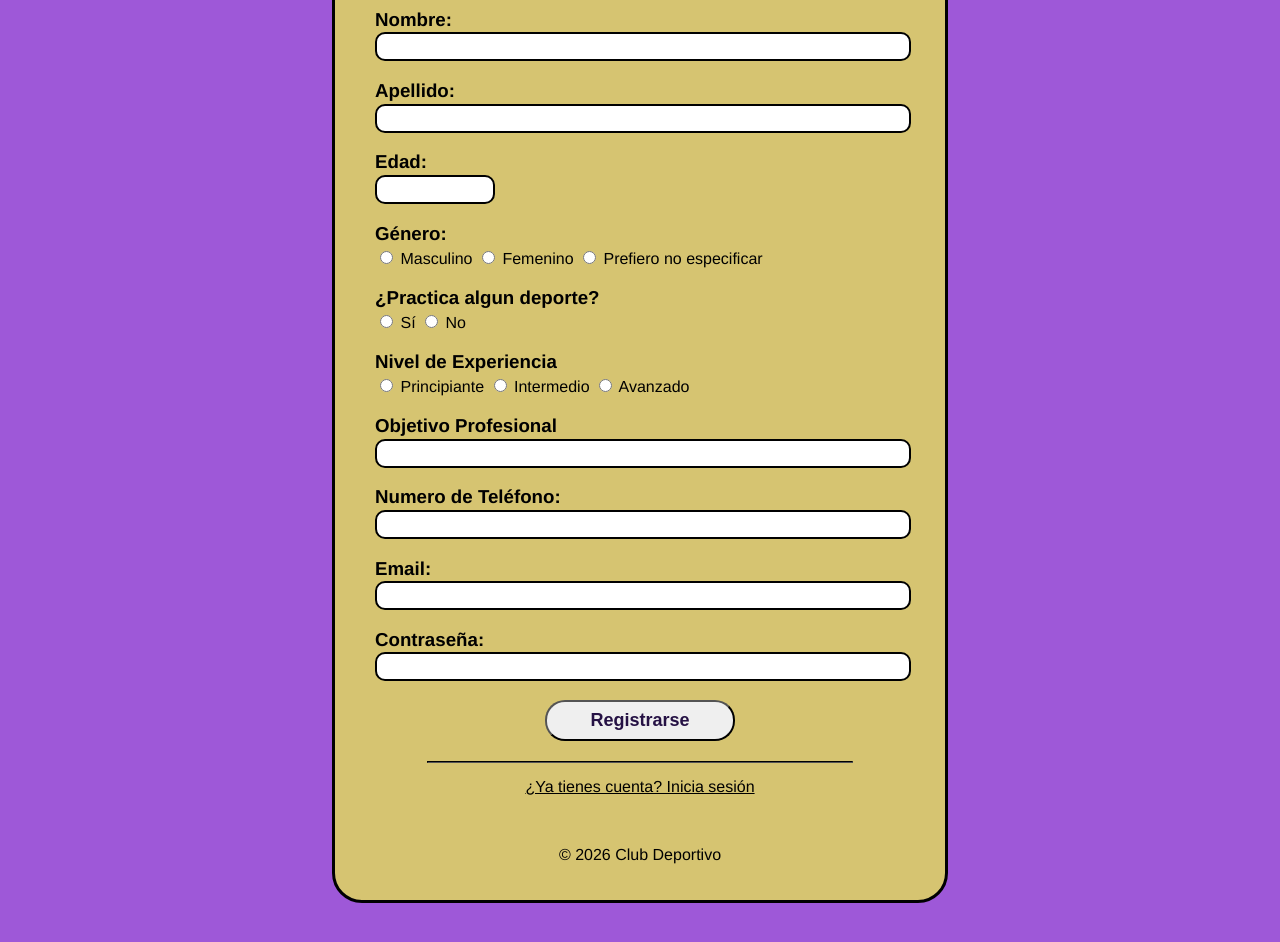
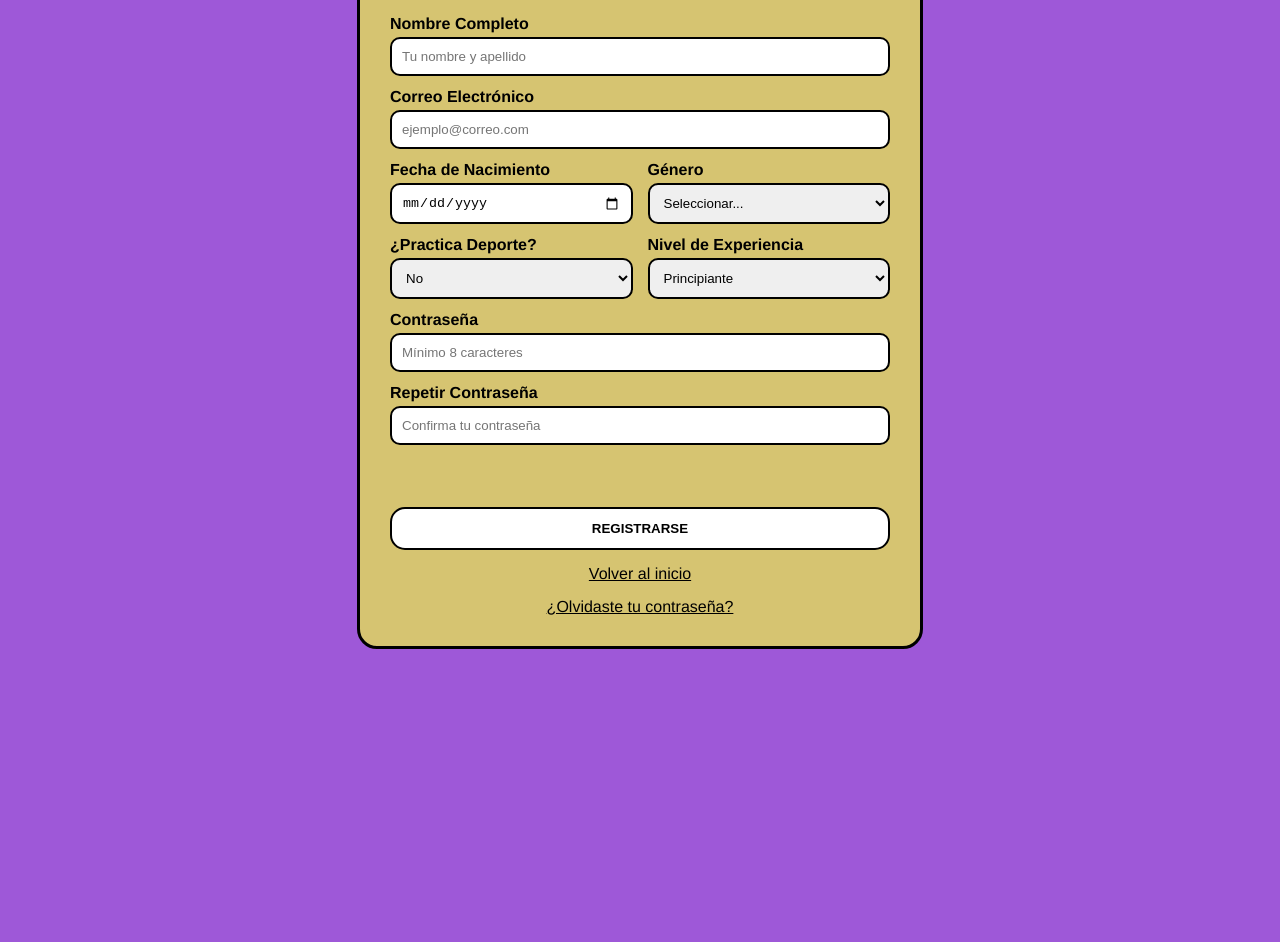
Before and after one commit to LeroMc/Unidad_1_FrontEnd_M_C, a plain HTML site: page html/registro.html in a window 1280 px wide. Shown: the part 219-1161 px from the top of the page. After the commit the page ends 898 px from the top, so only its background shows below. Drawn offline with Linux system fonts and the light colour scheme.

Commit message:
Login y Registro funcional con validaciones y campos extra, y cambios visuales pequeños

```diff
--- a/css/CSScliente.css
+++ b/css/CSScliente.css
@@ -46,7 +46,8 @@ header{
     border: 1px solid #333;
 }
 .botonesusuario button:hover{
-    background-color: rgb(229, 210, 210);
+    background-color: rgb(158, 88, 216);
+    color: white;
 }
 h1{
     text-align: Left;
@@ -150,7 +151,8 @@ hr{
     font-size: 15px;
 }
 .clases-disponibles button:hover, .horario-clase button:hover {
-    background-color: rgb(229, 210, 210);
+    background-color: rgb(158, 88, 216);
+    color: white;
 }
 .caja-bienvenida{
     border-left: 10px solid rgb(214, 196, 113);
--- a/css/CSSlogin.css
+++ b/css/CSSlogin.css
@@ -51,12 +51,13 @@ button{
     border-radius: 20px;
     width: 36%;
     margin-top: 19px;
-    font-weight: 900;
+    font-weight: 750;
     font-size: 18px;
     color: #251144;
 }
 button:hover{
-    background-color: rgb(229, 210, 210);
+    background-color: rgb(158, 88, 216);
+    color: white;
 }
 section{
     margin-top: 50px;
--- a/css/CSSrecover.css
+++ b/css/CSSrecover.css
@@ -47,7 +47,8 @@ input:hover{
     background-color: rgb(238, 234, 234);
 }
 button:hover{
-    background-color: rgb(229, 210, 210);
+    background-color: rgb(158, 88, 216);
+    color: white;
 }
 
 .hidden{
--- a/css/CSSregistro.css
+++ b/css/CSSregistro.css
@@ -1,91 +1,97 @@
-body{
+body {
     background-color: rgb(158, 88, 216);
-    font-family: example, Helvetica, sans-serif;
-    color: #000000;
-    padding: 110px;
-    text-align: center;
-
-}
-main{
-    background-color: rgb(214, 196, 113);
-    border-radius: 30px;
-    padding: 20px;
-    padding-left: 40px;
-    padding-right: 40px;
-    width: 530px;
-    margin: 0 auto;
-    border-color: black;
-    border-width: 3px;
-    border-style: solid;
-    text-align: left;
-}
-hr{
-    margin-top: 0px;
-    border-color: #000000;
-    margin-bottom: 15px;
-    width: 80%;
-}
-h3{
-    text-align: ce;
-    margin-bottom: 1.5px;
-    margin-left: 0px;
-}
-h1{
-    text-align: center;
-    font-size: 35px;
-    font-weight: 799;
+    font-family: Helvetica, sans-serif;
+    margin: 0;
 }
 
-input[type="text"],
-input[type="email"],
-input[type="password"]
-{
+header {
+    background-color: rgb(214, 196, 113);
+    padding: 10px 50px;
+    display: flex;
+    align-items: center;
+    border-bottom: 3px solid black;
+}
+
+.logo {
+    width: 200px;
+    margin-right: 20px;
+}
+
+.ContenedorCentrado {
+    display: flex;
+    justify-content: center;
+    padding: 30px 0;
+}
+
+.SeccionFormulario {
+    background-color: rgb(214, 196, 113);
+    width: 500px;
+    padding: 30px;
+    border: 3px solid black;
+    border-radius: 20px;
+}
+
+.input-group {
+    margin-bottom: 12px;
+}
+
+.input-group label {
+    display: block;
+    font-weight: bold;
+    margin-bottom: 4px;
+}
+
+.input-group input, .input-group select {
+    width: 100%;
+    padding: 10px;
+    border: 2px solid black;
     border-radius: 10px;
-    padding: 5px;
-    width: 98.5%;
-    border-color: #000000;
-    border-width: 2px;
-    border-style: solid;
+    box-sizing: border-box;
 }
-input[type="number"]{
-    border-radius: 10px;
-    padding: 5px;
-    width: 20%;
-    border-color: #000000;
-    border-width: 2px;
-    border-style: solid;
+
+.input-group-row {
+    display: flex;
+    gap: 15px;
 }
-input[type="radio"]{
-    margin-top: 5px;
+
+.input-group-row .input-group {
+    flex: 1;
 }
-button{
-   padding: 8px;
-    border-radius: 20px;
-    width: 36%;
-    margin-top: 19px;
+
+.error-text {
+    color: red;
+    font-weight: bold;
+    text-align: center;
+    min-height: 20px;
+}
+
+.boton-registro {
+    background-color: white;
+    border: 2px solid black;
+    padding: 12px;
+    border-radius: 15px;
+    font-weight: bold;
+    cursor: pointer;
+    width: 100%;
+    margin-top: 10px;
+}
+
+.boton-registro:hover {
+    background-color: rgb(158, 88, 216);
+    color: white;
+}
+
+.link-volver {
+    display: block;
+    margin-top: 15px;
+    text-align: center;
+    color: black;
+    text-decoration: underline;
+}
+h2 {
+    text-align: center;
     margin-bottom: 20px;
-    font-weight: 900;
-    font-size: 18px;
-    color: #251144;
-
 }
-button:hover{
-    background-color: rgb(229, 210, 210);
+.link-volver:hover {
+    color: blue;
 }
-input:hover{
-    background-color: rgb(238, 234, 234);
-}
-nav{
-    text-align: center;
-}
-nav a{
-       color: black;
-       font-size: 16px;
-}
-nav a:hover{
-    color:blue;
-}
-footer{
-    margin-top: 50px;
-    text-align: center;
-}
--- a/html/registro.html
+++ b/html/registro.html
@@ -2,68 +2,86 @@
 <html lang="es">
 <head>
     <meta charset="UTF-8">
-    <title>Registro</title>
-    <link rel="stylesheet" href="/css/CSSregistro.css">
+    <meta name="viewport" content="width=device-width, initial-scale=1.0">
+    <title>Registro - SportClub</title>
+    <link rel="stylesheet" href="../css/CSSregistro.css">
 </head>
 <body>
-    <main>
-        <h1>Registro para Nuevo Usuario</h1>
-        <section1>
-            <h3>Nombre:</h3>
-                <input type="text" id="nombre" name="nombre">
-            <h3>Apellido:</h3>
-                <input type="text" id="apellido" name="apellido">
-            <h3>Edad:</h3>
-                <input type="number" id="edad" name="edad">
-            <h3>Género:</h3>
-                <input type="radio"
-                id="genero1" name="genero" value="masculino">
-                <label for="genero1">Masculino</label>
-                <input type="radio" id="genero2" name="genero" value="femenino">
-                <label for="genero2">Femenino</label>
-                <input type="radio" id="genero3" name="genero" value="otro">
-                <label for="genero3">Prefiero no especificar</label>
-                <h3>¿Practica algun deporte?</h3>
-                <input type=radio id="deporte1" name="deporte" value="si">
-                <label for="deporte1">Sí</label>
-                <input type=radio id="deporte2" name="deporte" value="no">
-                <label for="deporte2">No</label>
-            <h3>Nivel de Experiencia</h3>
-                <input type= radio id="nivel1" name="nivel" value="principiante">
-                <label for="nivel1">Principiante</label>
-                <input type= radio id="nivel2" name="nivel" value="intermedio">
-                <label for="nivel2">Intermedio</label>
-                <input type= radio id="nivel3" name="nivel" value="avanzado">
-                <label for="nivel3">Avanzado</label>
-                <h3>Objetivo Profesional</h3>
-                <input type="text" id="objetivo" name="objetivo">
-            <h3>Numero de Teléfono:</h3>
-                <input type="text" id="telefono" name="telefono">
-            <h3>Email:</h3>
-                <input type="text" id="email" name="email" required>
-            <h3>Contraseña:</h3>
-                <input type="password" id="password" name="password" required>
-        </section1>
-        <nav>
-                <button>Registrarse</button>
-                <hr>
-        </nav>
-            <nav>
-                <a href="/html/login.html">¿Ya tienes cuenta? Inicia sesión</a>
-            </nav>
-        <footer>
-        <p>© 2026 Club Deportivo</p>
-        </footer>
+    <header>
+        <img src="../imagenes/logo1.png" class="logo" alt="Logo SportClub">
+        <h1>REGISTRO DE USUARIO</h1>
+    </header>
 
+    <main class="ContenedorCentrado">
+        <div class="SeccionFormulario">
+            <form id="registroForm">
+                <h2>Crea tu cuenta</h2>
+
+                <div class="input-group">
+                    <label>Nombre Completo</label>
+                    <input type="text" id="full_name" placeholder="Tu nombre y apellido" required>
+                </div>
+
+                <div class="input-group">
+                    <label>Correo Electrónico</label>
+                    <input type="email" id="email" placeholder="ejemplo@correo.com" required>
+                </div>
+
+                <div class="input-group-row">
+                    <div class="input-group">
+                        <label>Fecha de Nacimiento</label>
+                        <input type="date" id="birth_date">
+                    </div>
+                    <div class="input-group">
+                        <label>Género</label>
+                        <select id="gender">
+                            <option value="">Seleccionar...</option>
+                            <option value="masculino">Masculino</option>
+                            <option value="femenino">Femenino</option>
+                            <option value="otro">Otro</option>
+                        </select>
+                    </div>
+                </div>
+
+                <div class="input-group-row">
+                    <div class="input-group">
+                        <label>¿Practica Deporte?</label>
+                        <select id="practica_deporte">
+                            <option value="no">No</option>
+                            <option value="si">Sí</option>
+                        </select>
+                    </div>
+                    <div class="input-group">
+                        <label>Nivel de Experiencia</label>
+                        <select id="nivel_experiencia">
+                            <option value="principiante">Principiante</option>
+                            <option value="intermedio">Intermedio</option>
+                            <option value="avanzado">Avanzado</option>
+                        </select>
+                    </div>
+                </div>
+
+                <div class="input-group">
+                    <label>Contraseña</label>
+                    <input type="password" id="password" placeholder="Mínimo 8 caracteres" required>
+                </div>
+
+                <div class="input-group">
+                    <label>Repetir Contraseña</label>
+                    <input type="password" id="confirm_password" placeholder="Confirma tu contraseña" required>
+                </div>
+
+                <p id="mensajeError" class="error-text"></p>
+
+                <div class="botones">
+                    <button type="button" id="btnRegistrar" class="boton-registro">REGISTRARSE</button>
+                    <a href="login.html" class="link-volver">Volver al inicio</a>
+                    <a href="recover.html" class="link-volver">¿Olvidaste tu contraseña?</a>
+                </div>
+            </form>
+        </div>
     </main>
 
-
-
-
-
-
-
-
-
-
+    <script src="../js/registro.js"></script>
+</body>
 </html>
```
Also changed, not shown: css/CSSadmin.css (+8 -4 lines), css/CSScoach.css (+4 -4 lines), html/Admin.html (+7 -2 lines), html/Cliente.html (+7 -2 lines), html/Coach.html (+7 -2 lines), html/login.html (+1 -1 lines), js/loginjs.js (+28 -20 lines), js/registro.js (added, +73 -0 lines).
